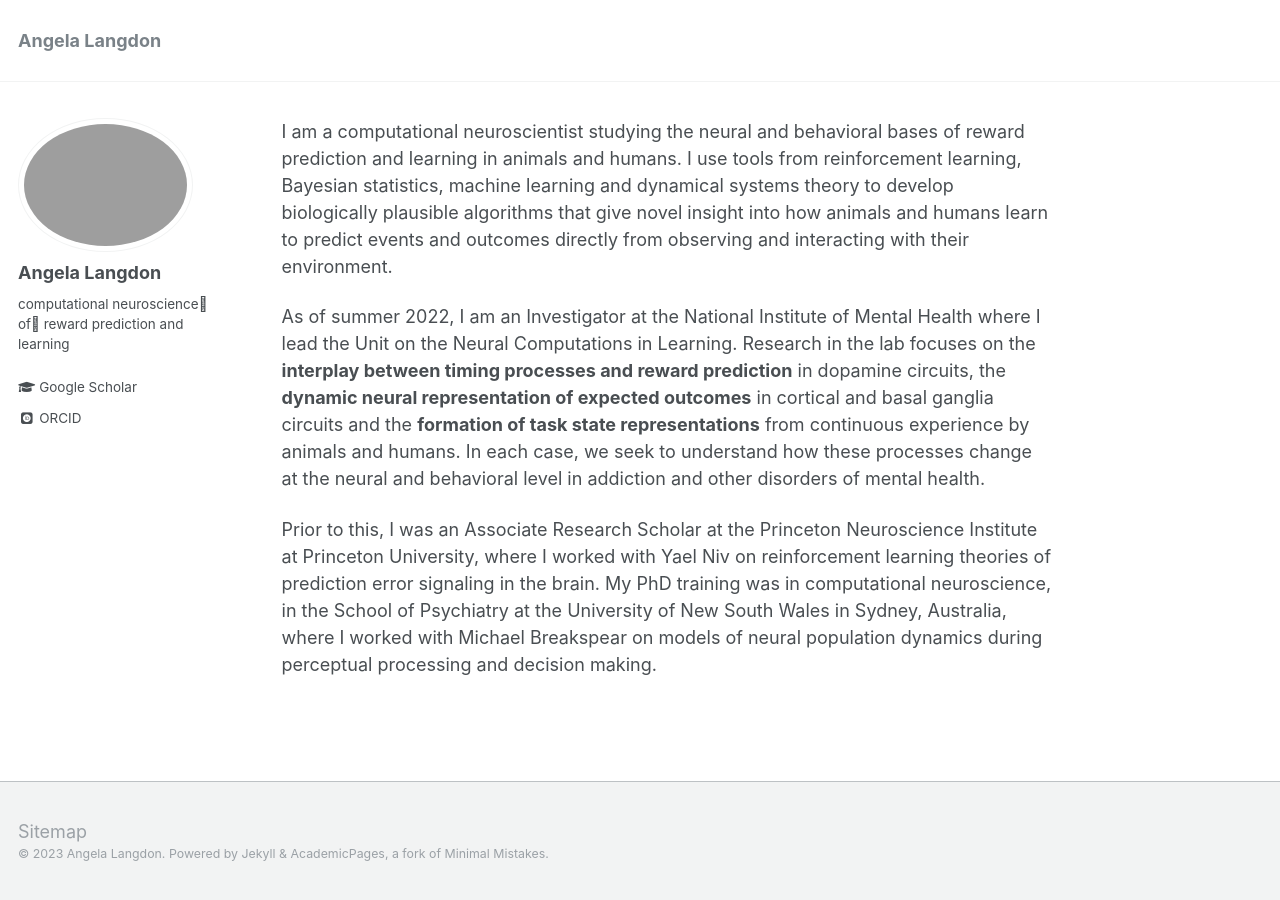
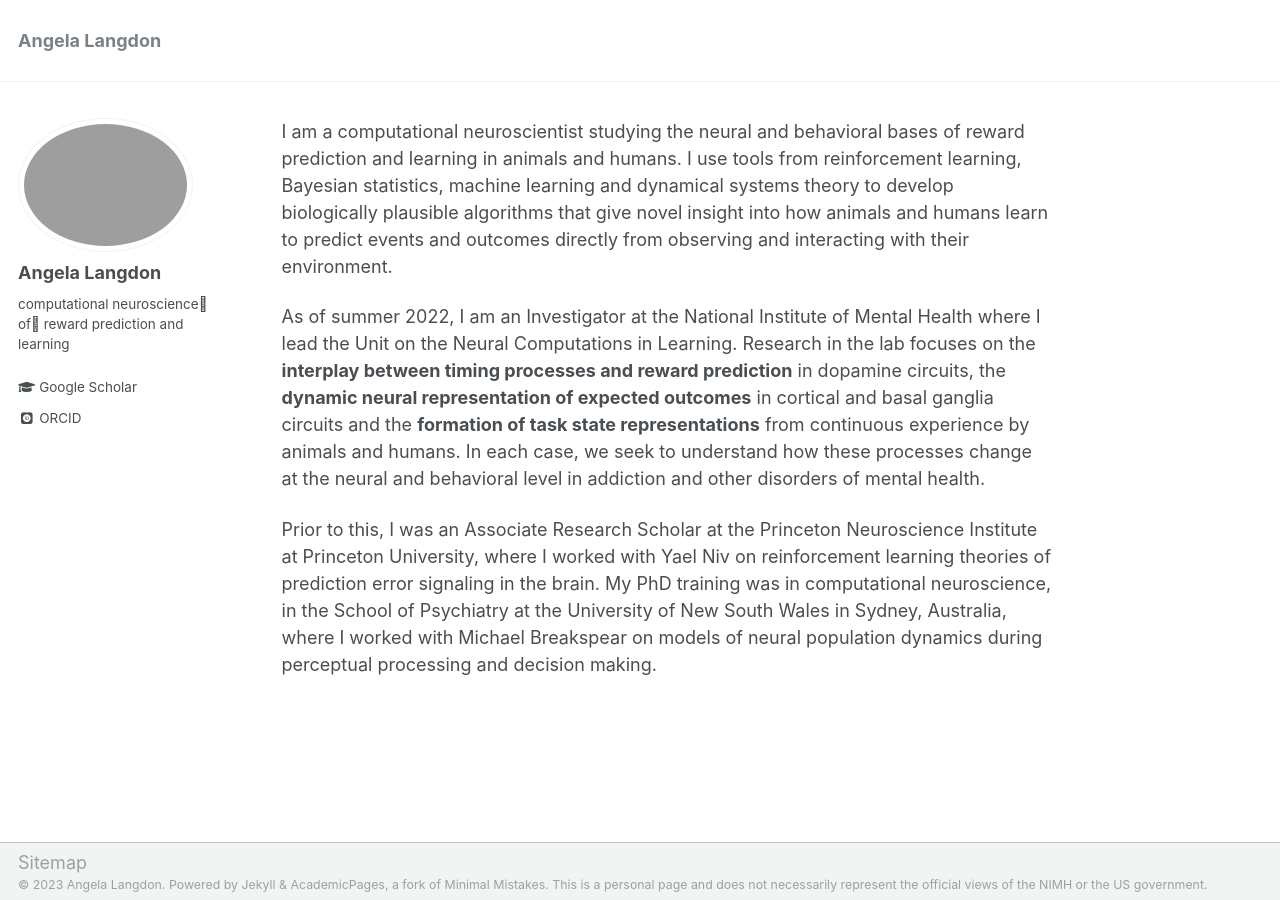
Before and after one commit to ajlangdon/ajlangdon.github.io, a Jekyll site: the page built from _pages/about.md, in a window 1280 px wide. Built offline with Jekyll 4.4.1, drawn with Linux system fonts in a browser that asks for light colours; some web fonts are replaced.

Commit message:
adjust footer text / add personal site disclaimer

```diff
--- a/_includes/footer.html
+++ b/_includes/footer.html
@@ -21,4 +21,4 @@
   </ul>
 </div> -->
 
-<div class="page__footer-copyright">&copy; {{ site.time | date: '%Y' }} {{ site.name | default: site.title }}. {{ site.data.ui-text[site.locale].powered_by | default: "Powered by" }} <a href="http://jekyllrb.com" rel="nofollow">Jekyll</a> &amp; <a href="https://github.com/academicpages/academicpages.github.io">AcademicPages</a>, a fork of <a href="https://mademistakes.com/work/minimal-mistakes-jekyll-theme/" rel="nofollow">Minimal Mistakes</a>.</div>
+<div class="page__footer-copyright">&copy; {{ site.time | date: '%Y' }} {{ site.name | default: site.title }}. {{ site.data.ui-text[site.locale].powered_by | default: "Powered by" }} <a href="http://jekyllrb.com" rel="nofollow">Jekyll</a> &amp; <a href="https://github.com/academicpages/academicpages.github.io">AcademicPages</a>, a fork of <a href="https://mademistakes.com/work/minimal-mistakes-jekyll-theme/" rel="nofollow">Minimal Mistakes</a>. This is a personal page and does not necessarily represent the official views of the NIMH or the US government.</div>
--- a/_sass/_footer.scss
+++ b/_sass/_footer.scss
@@ -27,9 +27,9 @@
     @include clearfix;
     margin-left: auto;
     margin-right: auto;
-    margin-top: 2em;
+    margin-top: 0.33em;
     max-width: 100%;
-    padding: 0 1em 2em;
+    padding: 0 1em 0.33em;
 
     @include breakpoint($x-large) {
       max-width: $x-large;
```
